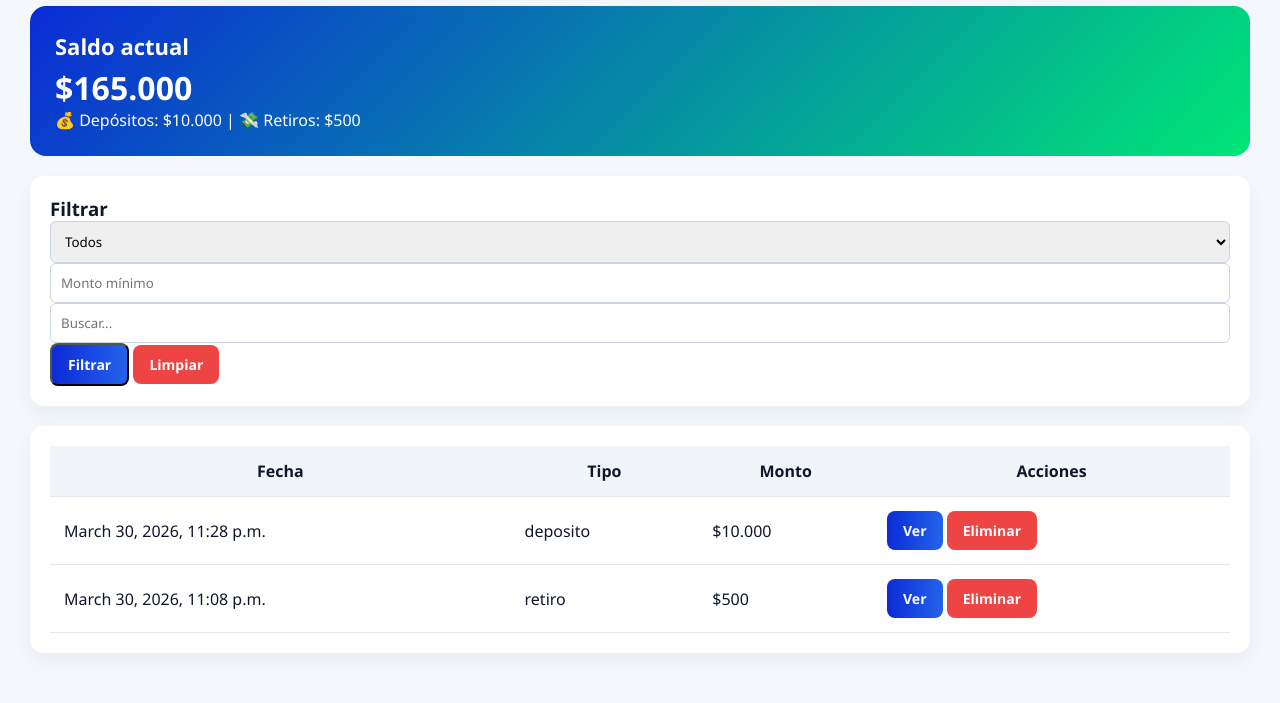
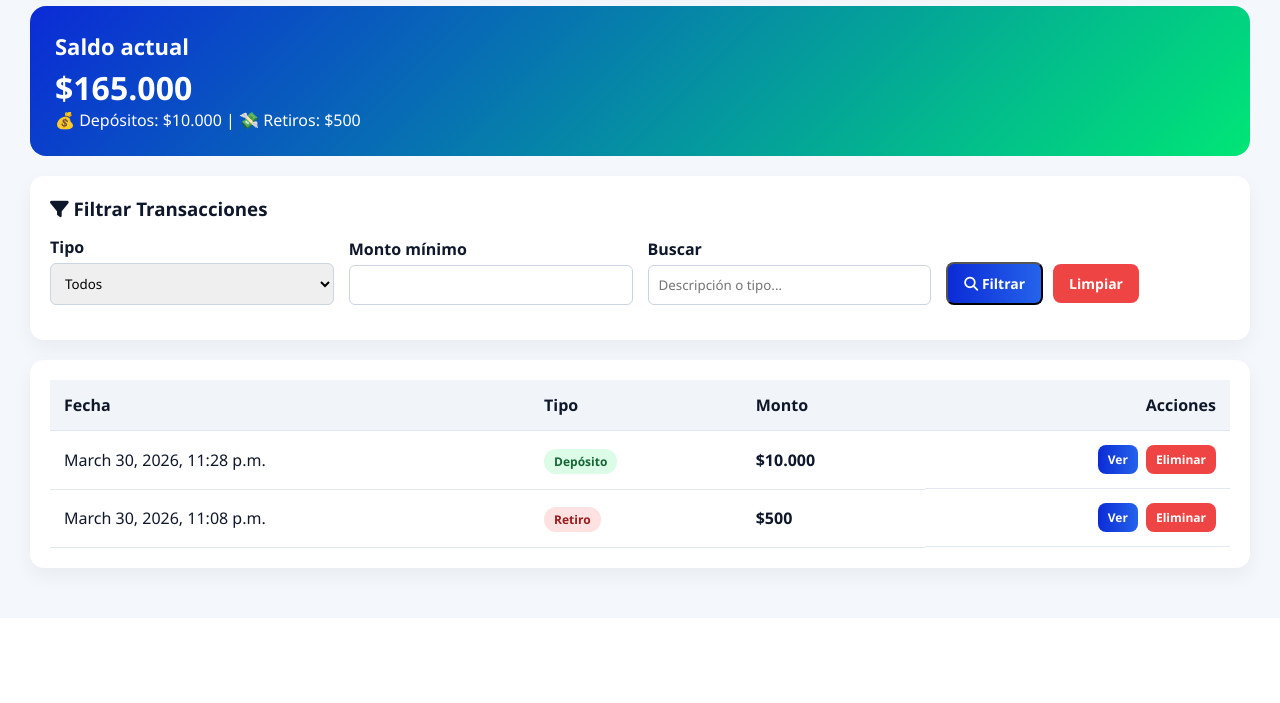
Before and after one commit to marechek/e_wallet, a Django app: page /transactions/ in a window 1280 px wide. Shown: the part 239-942 px from the top of the page. After the commit the page ends 825 px from the top, so only its background shows below. Run offline with Django 5.2, Linux system fonts and the light colour scheme; a user stored in the database is signed in; data comes from the database, SQL or seed files in the repository.

Commit message:
feat(ui): mejora de layout de filtros y alineación de tabla de transacciones

```diff
--- a/wallet/static/wallet/styles.css
+++ b/wallet/static/wallet/styles.css
@@ -134,3 +134,57 @@ input, select {
         font-size: 12px;
     }
 }
+
+/* ===== FILTER GRID ===== */
+.filter-grid {
+    display: grid;
+    grid-template-columns: repeat(auto-fit, minmax(180px, 1fr));
+    gap: 15px;
+    align-items: end;
+}
+
+.filter-actions {
+    display: flex;
+    gap: 10px;
+    align-items: center;
+}
+
+/* ===== TABLE PRO ===== */
+.tx-table th {
+    text-align: left;
+}
+
+.tx-table td {
+    vertical-align: middle;
+}
+
+.actions {
+    text-align: right;
+    display: flex;
+    justify-content: flex-end;
+    gap: 8px;
+}
+
+/* ===== BADGES ===== */
+.badge {
+    padding: 4px 10px;
+    border-radius: 12px;
+    font-size: 12px;
+    font-weight: 600;
+}
+
+.badge-success {
+    background-color: #dcfce7;
+    color: #166534;
+}
+
+.badge-danger {
+    background-color: #fee2e2;
+    color: #991b1b;
+}
+
+/* ===== BOTÓN SMALL ===== */
+.btn-sm {
+    padding: 6px 10px;
+    font-size: 12px;
+}
--- a/wallet/templates/wallet/transaction_list.html
+++ b/wallet/templates/wallet/transaction_list.html
@@ -28,9 +28,14 @@
 </div>
 
 <div class="card">
-    <h3>Filtrar</h3>
+    <h3 style="margin-bottom:15px;">
+        <i class="fa-solid fa-filter"></i> Filtrar Transacciones
+    </h3>
 
-    <form method="get">
+    <form method="get" class="filter-grid">
+
+        <div>
+            <label>Tipo</label>
             <select name="type">
                 <option value="">Todos</option>
                 {% for t in transaction_types %}
@@ -39,23 +44,39 @@
                     </option>
                 {% endfor %}
             </select>
+        </div>
 
-        <input type="number" name="min_amount" placeholder="Monto mínimo" value="{{ request.GET.min_amount }}">
-        <input type="text" name="search" placeholder="Buscar..." value="{{ request.GET.search }}">
+        <div>
+            <label>Monto mínimo</label>
+            <input type="number" name="min_amount" value="{{ request.GET.min_amount }}">
+        </div>
 
-        <button class="btn btn-primary" type="submit">Filtrar</button>
-        <a class="btn btn-danger" href="{% url 'transaction_list' %}">Limpiar</a>
+        <div>
+            <label>Buscar</label>
+            <input type="text" name="search" placeholder="Descripción o tipo..." value="{{ request.GET.search }}">
+        </div>
+
+        <div class="filter-actions">
+            <button class="btn btn-primary" type="submit">
+                <i class="fa-solid fa-magnifying-glass"></i> Filtrar
+            </button>
+
+            <a class="btn btn-danger" href="{% url 'transaction_list' %}">
+                Limpiar
+            </a>
+        </div>
+
     </form>
 </div>
 
 <div class="card">
-    <table>
+    <table class="tx-table">
         <thead>
             <tr>
                 <th>Fecha</th>
                 <th>Tipo</th>
                 <th>Monto</th>
-                <th>Acciones</th>
+                <th style="text-align:right;">Acciones</th>
             </tr>
         </thead>
 
@@ -63,11 +84,25 @@
             {% for tx in transactions %}
             <tr>
                 <td>{{ tx.timestamp }}</td>
-                <td>{{ tx.transaction_type.name }}</td>
-                <td>{{ tx.amount|clp }}</td>
+
                 <td>
-                    <a class="btn btn-primary" href="{% url 'transaction_detail' tx.id %}">Ver</a>
-                    <a class="btn btn-danger" href="{% url 'transaction_delete' tx.id %}">Eliminar</a>
+                    {% if tx.transaction_type.name == "deposito" %}
+                        <span class="badge badge-success">Depósito</span>
+                    {% else %}
+                        <span class="badge badge-danger">Retiro</span>
+                    {% endif %}
+                </td>
+
+                <td><strong>{{ tx.amount|clp }}</strong></td>
+
+                <td class="actions">
+                    <a class="btn btn-primary btn-sm" href="{% url 'transaction_detail' tx.id %}">
+                        Ver
+                    </a>
+
+                    <a class="btn btn-danger btn-sm" href="{% url 'transaction_delete' tx.id %}">
+                        Eliminar
+                    </a>
                 </td>
             </tr>
             {% empty %}
```
Lines whose indentation alone changed are shown as unchanged.
